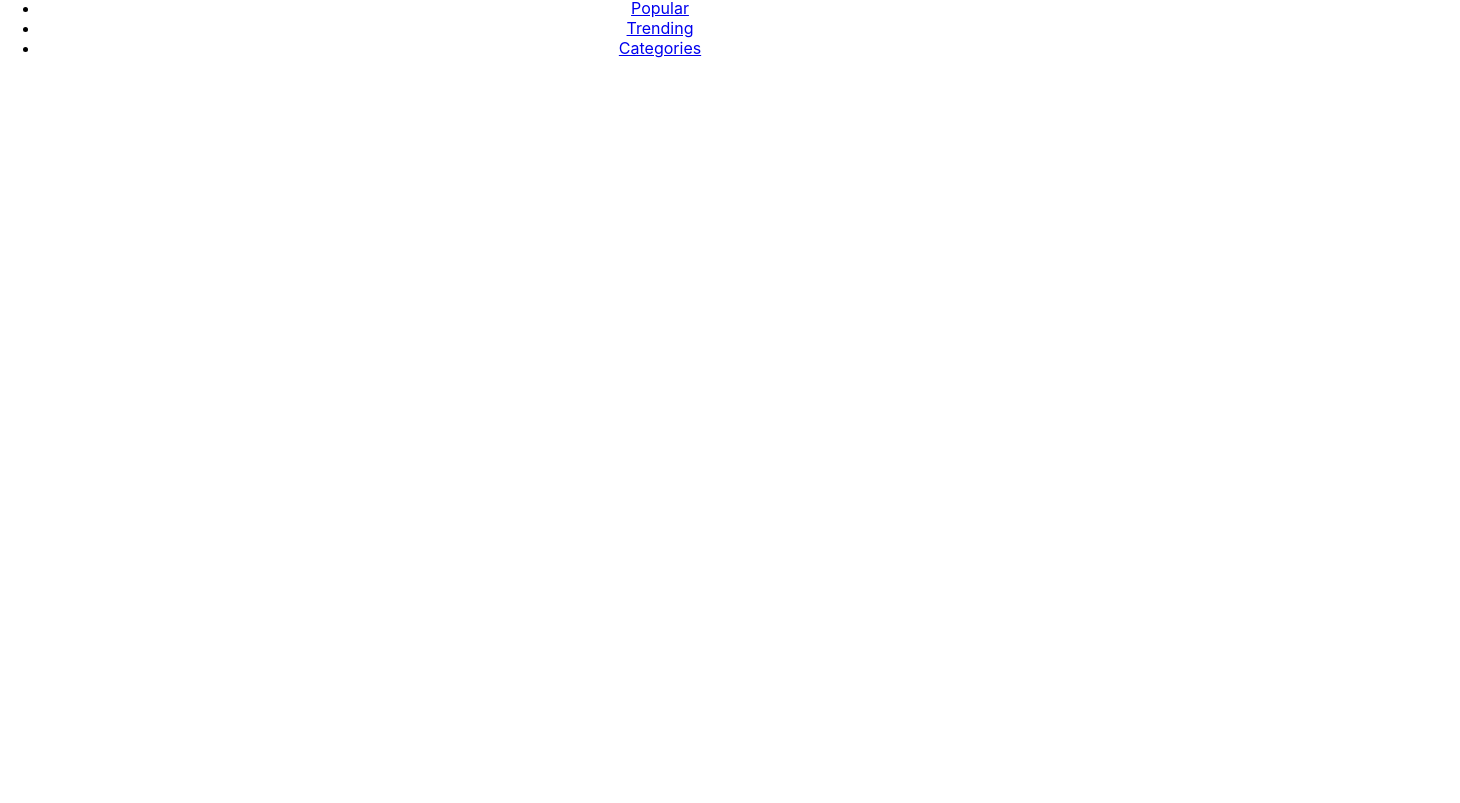
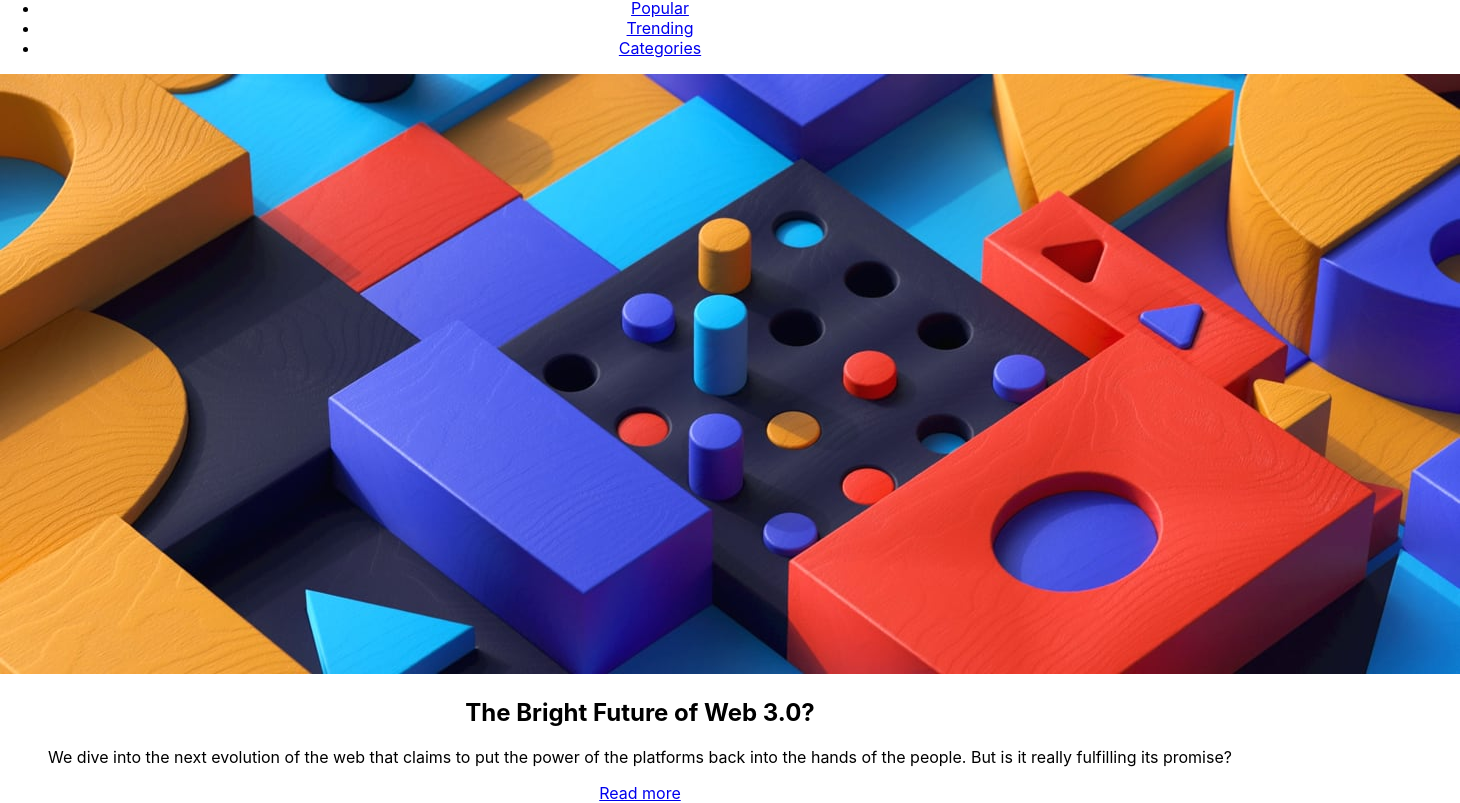
Before and after one commit to oaaj-digitals/Frontend-Mentor---News-homepage-solution, a React (Create React App) app: page / in a window 1280 px wide. Shown: the part 102-905 px from the top of the page, 1460 px wide, since content can reach past the window. Before the commit the page ends 800 px from the top, so only its background shows below. Built offline with nearby package versions, Linux system fonts and the light colour scheme.

Commit message:
Create Main component
Create main section of the web page and add the first component (Featured Post)

```diff
--- a/src/App.js
+++ b/src/App.js
@@ -1,10 +1,12 @@
 import "./App.css";
 import Header from "./FrontEnd Mentor - News Homepage/header/header";
+import Main from "./FrontEnd Mentor - News Homepage/main/main";
 
 function App() {
 	return (
 		<div className="App">
 			<Header />
+			<Main />
 		</div>
 	);
 }
--- /dev/null
+++ b/src/FrontEnd Mentor - News Homepage/main/featuredPost.jsx
@@ -0,0 +1,33 @@
+import React from "react";
+import postImg from "../images/image-web-3-desktop.jpg";
+
+const FeaturedPost = () => {
+	return (
+		<div className="container" id="featured-post">
+			<div className="post-img-div">
+				<img src={postImg} alt="" className="post-img" />
+			</div>
+			<div className="post-info">
+				<div className="post-title-div">
+					<h2 className="post-title">
+						The Bright Future of Web 3.0?
+					</h2>
+				</div>
+
+				<div className="post-des-div">
+					<p className="post-des text">
+						We dive into the next evolution of the web that claims
+						to put the power of the platforms back into the hands of
+						the people. But is it really fulfilling its promise?
+					</p>
+
+					<a href="#" className="btn post-btn">
+						Read more
+					</a>
+				</div>
+			</div>
+		</div>
+	);
+};
+
+export default FeaturedPost;
--- /dev/null
+++ b/src/FrontEnd Mentor - News Homepage/main/main.jsx
@@ -0,0 +1,12 @@
+import React, { useState } from "react";
+import FeaturedPost from "./featuredPost";
+
+const Main = () => {
+	return (
+		<main>
+			<FeaturedPost />
+		</main>
+	);
+};
+
+export default Main;
```
